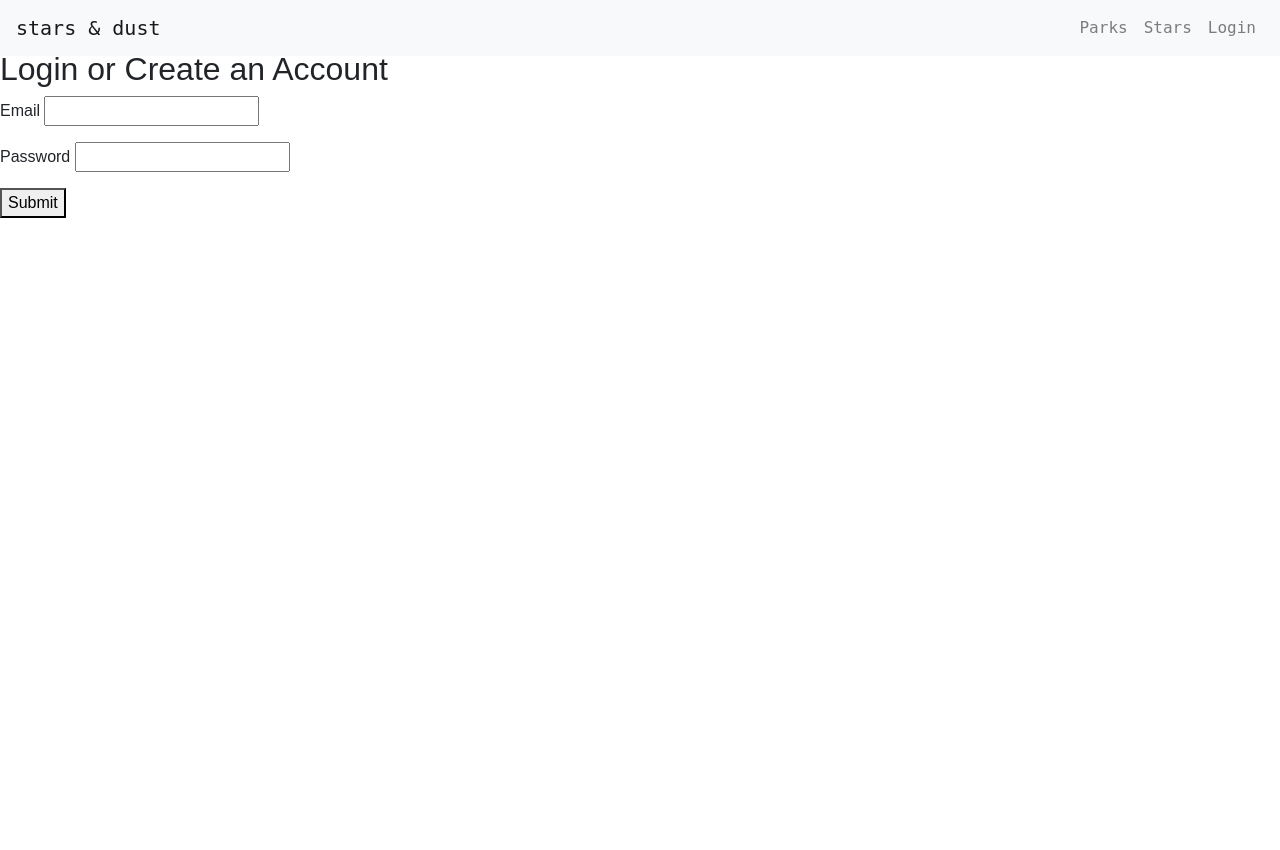
After one commit to CanadianCaitlin/hackbright-stars-dust, a Flask app: page /login in a window 1280 px wide. The commit adds this page. Run offline with Flask 2, Linux system fonts and the light colour scheme; some libraries are stand-ins or nearby versions.

```diff
--- a/server.py
+++ b/server.py
@@ -6,6 +6,8 @@ from flask import (Flask, render_template, request, flash, session,
 import requests
 from model import connect_to_db
 import crud
+
+import os
 
 from jinja2 import StrictUndefined
 
@@ -19,10 +21,15 @@ def homepage():
 
     return render_template('homepage.html')
 
-@app.route('/login', methods=['POST'])
+@app.route('/login')
 def login():
     """Login to website or create new account."""
 
+    return render_template('login.html')
+
+@app.route('/user', methods=['POST'])
+def login_user():
+    """Create existing or new user session."""
     email = request.args.get('email')
     password = request.form.get('password')
 
@@ -59,7 +66,8 @@ def search_parks():
 
         return render_template('parkresults.html',
                                county=county,
-                               parks=parks)
+                               parks=parks,
+                               public_key=os.getenv("MB_PUBLIC_KEY"))
 
     else:
         return render_template('parks.html')
--- a/static/css/site.css
+++ b/static/css/site.css
@@ -1,19 +1,29 @@
-
-  header {
-    font-family: 'Syne Mono', monospace;
-    text-align: center;
-  }
 
 body {
   margin-top: 50px;
   font-family: Arial, Helvetica, sans-serif;
+  height: 100%;
 }
 
-/* To do: add main and footer CSS */
+html {
+  height: 100%;
+}
+
+.center {
+  align-self: center;
+  width: 80%;
+  border-radius: 15px;
+  background: rgba(0, 0, 0, 0.3);
+  color: black;
+  margin: auto;
+  margin-top: 10%;
+  margin-bottom: 10%;
+  padding: 20px;
+}
 
 div.card {
-    border: 3px solid #ffe8d6;
-    border-width: 6px;
+  border: 2px solid #e76f51;
+  border-width: 4px;
   margin: 20px;
   display: flex;
 }
--- a/templates/base.html
+++ b/templates/base.html
@@ -1,6 +1,11 @@
 <!doctype html>
 <html>
   <head>
+    	<!-- React dependencies -->
+	    <script src="https://cdnjs.cloudflare.com/ajax/libs/babel-standalone/6.26.0/babel.js"></script>
+    	<script src="https://unpkg.com/react@16/umd/react.development.js" crossorigin></script>
+	    <script src="https://unpkg.com/react-dom@16/umd/react-dom.development.js" crossorigin></script>
+
     <!-- Bootstrap CSS from getbootstrap.com -->
     <link rel="stylesheet" href="https://stackpath.bootstrapcdn.com/bootstrap/4.3.1/css/bootstrap.min.css"
     integrity="sha384-ggOyR0iXCbMQv3Xipma34MD+dH/1fQ784/j6cY/iJTQUOhcWr7x9JvoRxT2MZw1T"
@@ -16,12 +21,15 @@
     {% block head %}{% endblock %}
     <!-- CSS -->
     <link href="/static/css/site.css" rel="stylesheet">
+    <!-- Page-specific Javascript -->
+	  {% block js %}
+  	{% endblock %}
   </head>
   <body>
     <!-- Navigation Bar via Bootstrap -->
     <!-- To do: add Logout button and About Me site -->
     <header>
-      <nav class="navbar navbar-light bg-light navbar-expand-lg fixed-top">
+      <nav class="navbar navbar-light bg-light navbar-expand-lg fixed-top" style="font-family: monospace;">
         <a href="/" class="navbar-brand">stars & dust</a>
         <button class="navbar-toggler" data-toggle="collapse" data-target="#navbarCollapse">
             <span class="navbar-toggler-icon"></span>
@@ -36,7 +44,7 @@
                     <a href="stargazing" class="nav-link">Stars</a>
                 </li>
                 <li class="navbar-item">
-                    <a href="/" class="nav-link">About Me</a>
+                    <a href="/login" class="nav-link">Login</a>
                 </li>
             </ul>
         </div>
--- /dev/null
+++ b/templates/login.html
@@ -0,0 +1,21 @@
+{% extends 'base.html' %}
+{% block title %}Stars & Dust{% endblock %}
+
+{% block body %}
+
+<h2> Login or Create an Account</h2>
+<form action="/user" method="POST">
+  <p>
+    Email <input type="text" name="email">
+  </p>
+
+  <p>
+    Password <input type="password" name="password">
+  </p>
+
+  <p>
+    <button type="submit">Submit</button>
+  </p>
+</form>
+</div>
+{% endblock %}
```
Also changed, not shown: static/js/parks.js (added, +17 -0 lines), static/js/parks.jsx (deleted, +0 -21 lines), templates/homepage.html (+24 -19 lines), templates/parkresults.html (+30 -42 lines). Lines whose indentation alone changed are shown as unchanged.
